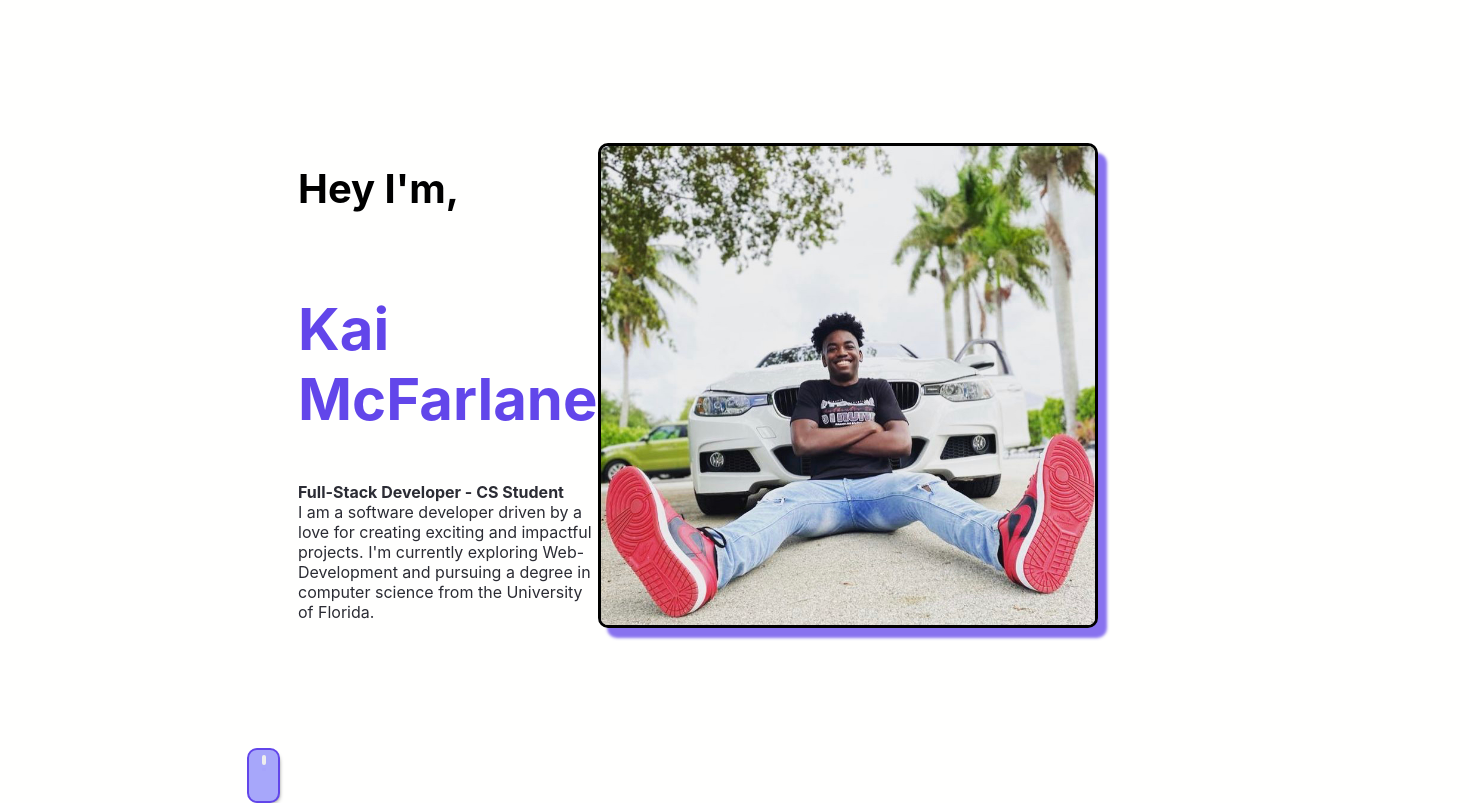
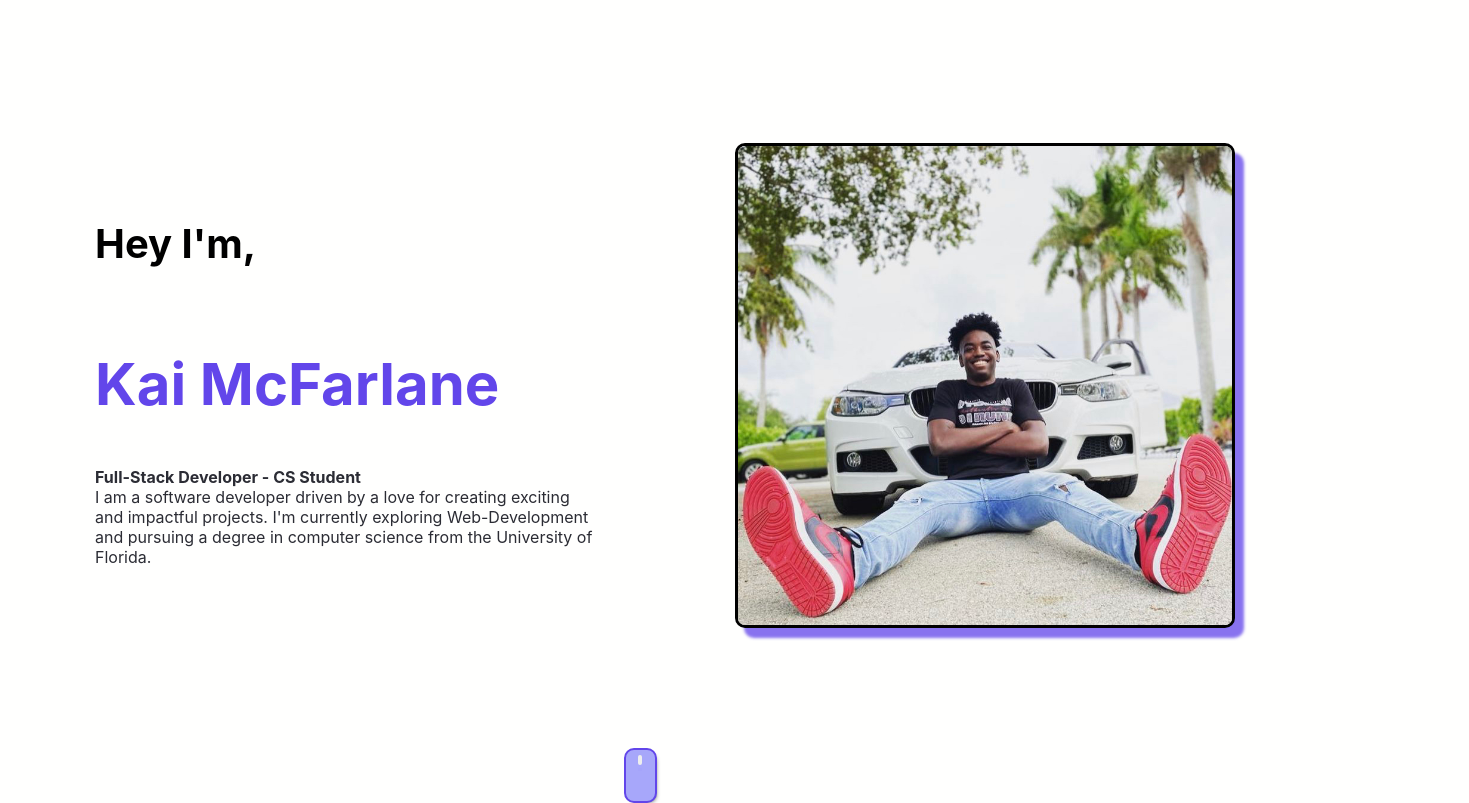
Before and after one commit to kaimcfarlane/portfolio_website_km, a React (Create React App) app in the folder portfolio_website_km/: page / in a window 1280 px wide. Shown: the part 80-883 px from the top of the page, 1469 px wide, since content can reach past the window. Built offline with nearby package versions, Linux system fonts and the light colour scheme; the HTML template or start-up script is replaced by a standard one.

Commit message:
Changed main content box to be justified with space around so better spacing on different screen sizes. Pushed items closer together with margins

```diff
--- a/portfolio_website_km/src/Welcome.js
+++ b/portfolio_website_km/src/Welcome.js
@@ -5,6 +5,12 @@ import imageS from './KaiMcFarlaneSeniorPicture2.jpeg';
 import { func } from 'prop-types';
 
 export default function Welcome() {
+
+    //margin-right 910px for laptop
+
+    //CURRENTLY BEING USED
+    //or we can remove the margins off both the img and div surrounding our text then put the main content div with justify content space around.
+    //then we can make the mouse have no margin as it doesn't need horizontally centering
 
     const profilePic = useRef();
     const subtitle = useRef();
--- a/portfolio_website_km/src/Welcome.module.css
+++ b/portfolio_website_km/src/Welcome.module.css
@@ -1,7 +1,9 @@
 #welcomeAll{
     display: flex;
     align-items: center;
-    justify-content: space-between;
+    justify-content: space-around;
+    /* Require custom margins
+    justify-content: space-between; */
 }
 
 
@@ -11,10 +13,15 @@
     flex-direction: column;
     margin-left: 150px;
     margin-top: 145px; */
-    margin-left: 298px;
+    margin-top: 145px;
     display: flex;
     flex-direction: column;
-    margin-top: 145px;
+
+    margin-left: 50px;
+
+    /* for custom whitespace
+    margin-left: 298px; */
+
 }
 
 #profilePic{
@@ -26,7 +33,6 @@
     border-style: solid; */
     display: block;
     width: 500px;
-    margin-right: 371px;
     margin-top: 163px;
     border-style: solid;
     border-color: black;
@@ -36,6 +42,11 @@
     -moz-box-shadow: 9px 10px 3px 0px rgba(98,70,234,0.76);
     transform: translateX(0px);
     animation: 1s ease-out 0s 1 loadFromBtm;
+
+    margin-left: 50px;
+
+    /* for custom white space
+    margin-right: 371px; */
     /* animation-delay: 1s; */
 }
 
@@ -88,9 +99,12 @@
     margin: auto;
     position: relative;
     margin-top: 120px;
+    box-shadow: 3px 3px 5px -5px #000;
     /* When not full page size remove the margin right below to center */
-    margin-right: 1000px;
-    box-shadow: 3px 3px 5px -5px #000;
+
+    /* For custom white space
+    margin-right: 1000px; */
+
 }
 
 .icon-scroll::before {
```
